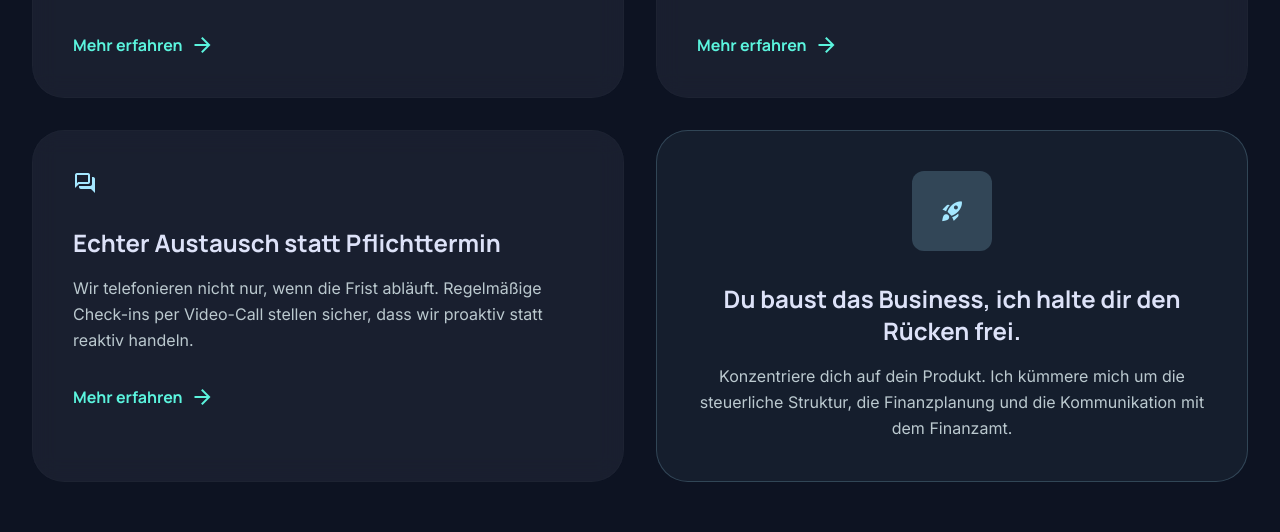
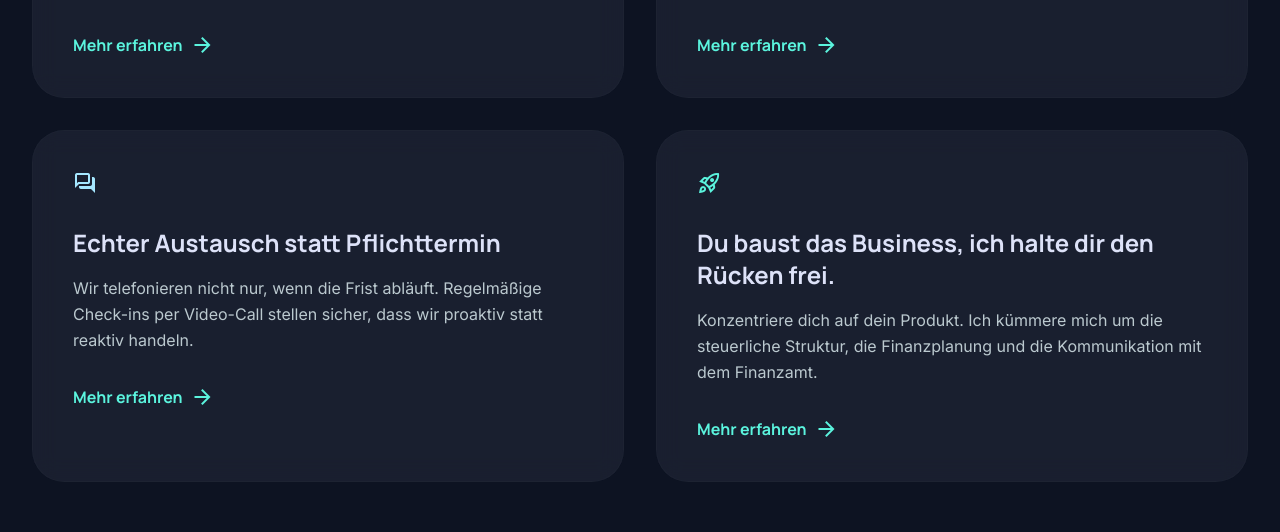
Before and after one commit to dudene-digital/tepelsteuerberatung, a Next.js app: page / in a window 1280 px wide. Shown: the part 1642-2174 px from the top of the page. Built offline with nearby package versions, Linux system fonts and the light colour scheme.

Commit message:
fix: make all 4 service cards visually consistent

```diff
--- a/src/app/page.tsx
+++ b/src/app/page.tsx
@@ -112,14 +112,15 @@ export default function Home() {
 </button>
 </div>
 
-<div className="bg-primary/5 p-6 md:p-10 rounded-[2rem] border border-primary/20 hover:bg-primary/10 transition-all duration-500 group flex flex-col justify-center text-center">
-<div className="w-20 h-20 bg-primary/20 rounded-full flex items-center justify-center mx-auto mb-8">
-<span className="material-symbols-outlined text-4xl text-primary" data-icon="rocket_launch" data-weight="fill" style={{ fontVariationSettings: "'FILL' 1" }}>rocket_launch</span>
-</div>
+<div className="glass-card p-6 md:p-10 rounded-[2rem] border border-outline-variant/10 hover:bg-surface-variant/30 hover:-translate-y-2 hover:shadow-[0_20px_40px_-15px_rgba(0,210,255,0.1)] transition-all duration-500 group">
+<span className="material-symbols-outlined text-4xl text-tertiary mb-8 block" data-icon="rocket_launch">rocket_launch</span>
 <h3 className="font-headline text-2xl font-bold mb-4 text-on-surface">Du baust das Business, ich halte dir den Rücken frei.</h3>
-<p className="text-on-surface-variant leading-relaxed">
+<p className="text-on-surface-variant leading-relaxed mb-8">
                             Konzentriere dich auf dein Produkt. Ich kümmere mich um die steuerliche Struktur, die Finanzplanung und die Kommunikation mit dem Finanzamt.
                         </p>
+<button className="text-tertiary font-headline font-bold flex items-center gap-2 group-hover:gap-4 transition-all">
+                            Mehr erfahren <span className="material-symbols-outlined" data-icon="arrow_forward">arrow_forward</span>
+</button>
 </div>
 </div>
 </div>
```
